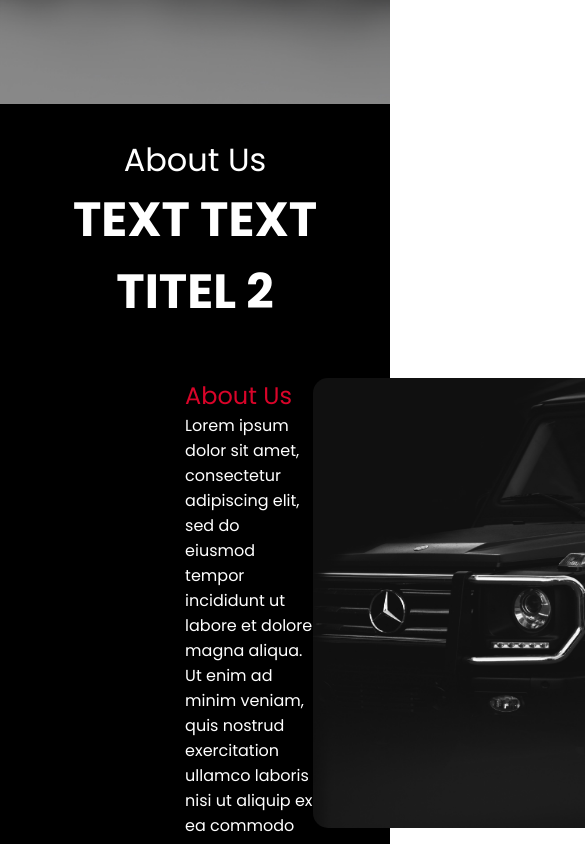
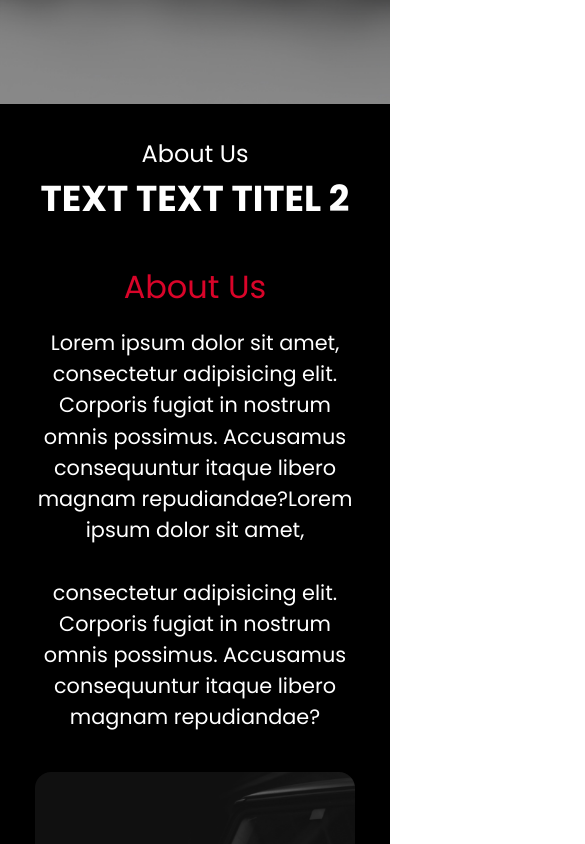
Before and after one commit to EbrarYasli/AltintasCars1, a plain HTML site: page index.html in a window 390 px wide. Shown: the part 740-1584 px from the top of the page, 585 px wide, since content can reach past the window. Drawn offline with Linux system fonts and the light colour scheme; a web font is replaced by a local one.

Commit message:
responsif zonder hamburger menu

```diff
--- a/index.html
+++ b/index.html
@@ -46,19 +46,16 @@
         <span>About Us</span>
         <h1>TEXT TEXT TITEL 2</h1>
     </div>
-    <div class="about-content">
-        <div class="about-text">
-            <span>About Us</span>
-            <p>Lorem ipsum dolor sit amet, consectetur adipiscing elit, sed do eiusmod tempor incididunt ut labore et dolore
-                magna aliqua. Ut enim ad minim veniam, quis nostrud exercitation ullamco laboris nisi ut aliquip ex
-                ea commodo consequat.Lorem ipsum dolor sit amet, consectetur adipiscing elit, sed do eiusmod<br><br>
-            tempor incididunt ut labore et dolore magna aliqua. Ut enim ad minim veniam, quis nostrud exercitation
-                ullamco laboris nisi ut aliquip ex</p>
+    <div class="row">
+        <div class="content-about">
+            <h3>About Us</h3>
+            <p>Lorem ipsum dolor sit amet, consectetur adipisicing elit. Corporis fugiat in nostrum omnis possimus.
+                Accusamus consequuntur itaque libero magnam repudiandae?Lorem ipsum dolor sit amet,<br> <br> consectetur
+                adipisicing elit. Corporis fugiat in nostrum omnis possimus. Accusamus consequuntur itaque libero
+                magnam repudiandae?</p>
         </div>
-        <div class="about-container">
-            <div class="about-img">
-                <img src="assets/william-daigneault-fZmhlIEWVdA-unsplash.jpg" alt="Mercedes">
-            </div>
+        <div class="foto-container">
+            <img src="assets/william-daigneault-fZmhlIEWVdA-unsplash.jpg">
         </div>
     </div>
 </section>
@@ -140,7 +137,7 @@
             <a href="#home">Home</a>
             <a href="#about">About</a>
             <a href="#cars">Cars</a>
-            <a href="#contact" class="active">Contact</a>
+            <a href="#contact">Contact</a>
         </div>
         <div class="contact-box">
             <h3>Contact</h3>
--- a/style.css
+++ b/style.css
@@ -93,7 +93,6 @@ section{
     align-items: center;
 }
 .home-text{
-    /*padding-left: 130px;*/
 }
 .home-text h1{
     font-size: 3.5rem;
@@ -126,27 +125,38 @@ section{
     font-size: 2rem;
     margin-bottom: 50px;
 }
-.about-img img{
+.about .row{
+    display: flex;
+    align-items: center;
+    gap: 2rem;
+    flex-wrap: wrap;
+    padding: 2rem 0;
+    padding-bottom: 3rem;
+}
+.about .row .foto-container{
+    position: relative;
+}
+.about .row .foto-container img{
+    border-radius: 1rem;
     width: 350px;
-    height: 450px;
-    border-radius: 15px;
-    margin-right: 150px;
+    max-width: 100%;
+    height: 100%;
+    object-fit: cover;
 }
-.about-content{
-    display: flex;
-    flex-direction: row;
-    justify-content: space-between;
+.about .row .content-about{
+    flex: 1 1 40rem;
 }
-.about-text{
-    width: 40%;
-    margin-left: 150px;
-    margin-top: auto;
-    margin-bottom: auto;
-}
-.about-text span{
-    color: #D90429;
-    font-size: 1.5rem;
-}
+.about .row .content-about h3{
+    font-size: 2rem;
+    color: #d90429;
+    font-weight: normal;
+}.about .row .content-about p{
+     font-size: 1.5rem;
+     color: #FFFFFF;
+     padding: .5rem 0;
+     padding-top: 1rem;
+     line-height: 1.5;
+ }
 /*icons container*/
 .icons-container{
     background: #0F0F0F;
@@ -239,9 +249,7 @@ section{
 .contact-box a:hover{
     color: #d90429;
 }
-.contact-box .active{
-    color: #d90429;
-}
+
 /*footer*/
 footer{
     width: 100%;
@@ -254,3 +262,24 @@ footer a{
     text-decoration: none;
     color: #FFFFFF;
 }
+/*Responsif design*/
+@media (max-width: 700px){
+    .about .row .content-about h3{
+        font-size: 2rem;
+    }
+    .about .row .content-about p{
+        font-size: 1.3rem;
+    }
+    .about .row {
+        justify-content: center;
+        text-align: center;
+    }
+    .about .row .content-about {
+        flex: 1 1 100%;
+    }
+    .heading{
+        text-align: center;
+        font-size: 1.5rem;
+        margin-bottom: 5px;
+    }
+}
```
